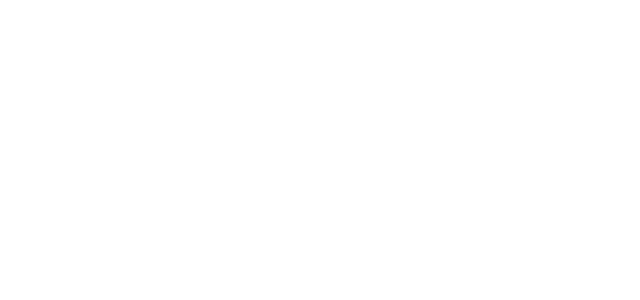
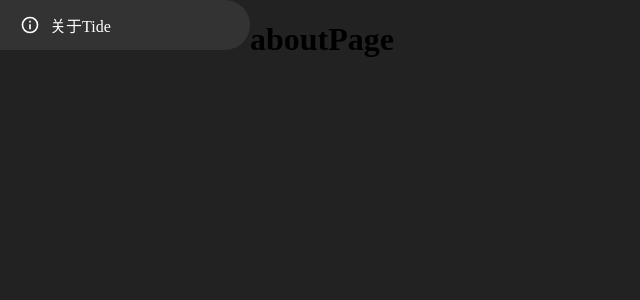
Before and after one commit to YmlkuGier/tide_start_page, a Vue app: page /settings/about in a window 1280 px wide. Before the commit this address had no page. Shown: the top 300 px of the page, without its empty margins (0-640 px from the left). Built offline with nearby package versions, Linux system fonts and the light colour scheme.

Commit message:
feat(SettingPage): 装配菜单

```diff
--- a/src/router/index.ts
+++ b/src/router/index.ts
@@ -1,6 +1,7 @@
 import { createRouter, createWebHistory } from 'vue-router';
 import Homepage from "../view/homepage.vue";
 import SettingsPage from "../view/SettingsPage.vue";
+import AboutPage from "@/view/setting/aboutPage.vue";
 
 const routes = [
     {
@@ -11,7 +12,15 @@
     {
         path: '/settings',
         name: 'Settings',
-        component: SettingsPage
+        component: SettingsPage,
+        redirect: '/settings/about',
+        children: [
+            {
+                path: 'about',
+                name: 'about',
+                component: AboutPage
+            }
+        ]
     }
 ]
 
--- a/src/view/SettingsPage.vue
+++ b/src/view/SettingsPage.vue
@@ -1,11 +1,26 @@
 <script setup lang="ts">
+import MenuItem from "../components/settingPage/leftMenu/menuItem.vue";
+import aboutIcon from '@/assets/svg/setting/menu/about.svg'
 
+const menuList = [
+  {
+    title: "关于Tide",
+    icon: aboutIcon,
+    pathName: "about"
+  }
+]
 </script>
 
 <template>
   <div class="setting-page-wrap">
-    <div id="left-menu"></div>
-    <div id="setting-main-wrap"></div>
+    <div id="left-menu">
+      <div v-for="item in menuList" :key="item.title">
+        <MenuItem :title="item.title" :icon="item.icon" :url="item.pathName"/>
+      </div>
+    </div>
+    <div id="setting-main-wrap">
+      <RouterView />
+    </div>
   </div>
 </template>
 
@@ -19,6 +34,8 @@
 #left-menu {
   width: 250px;
   height: 100%;
+  display: flex;
+  flex-direction: column;
   background-color: var(--color-settings-menu-bg);
 }
 #setting-main-wrap {
```
Also changed, not shown: src/assets/svg/setting/menu/about.svg (added).
